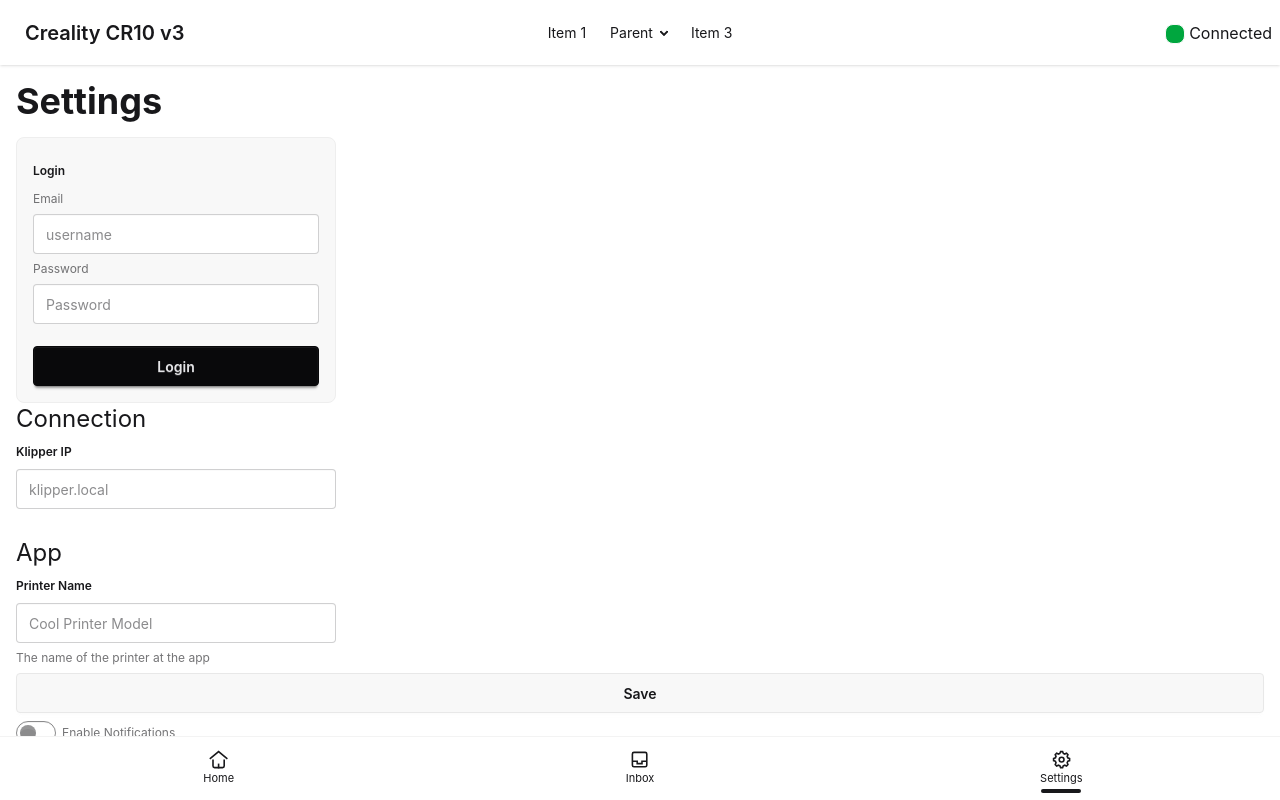
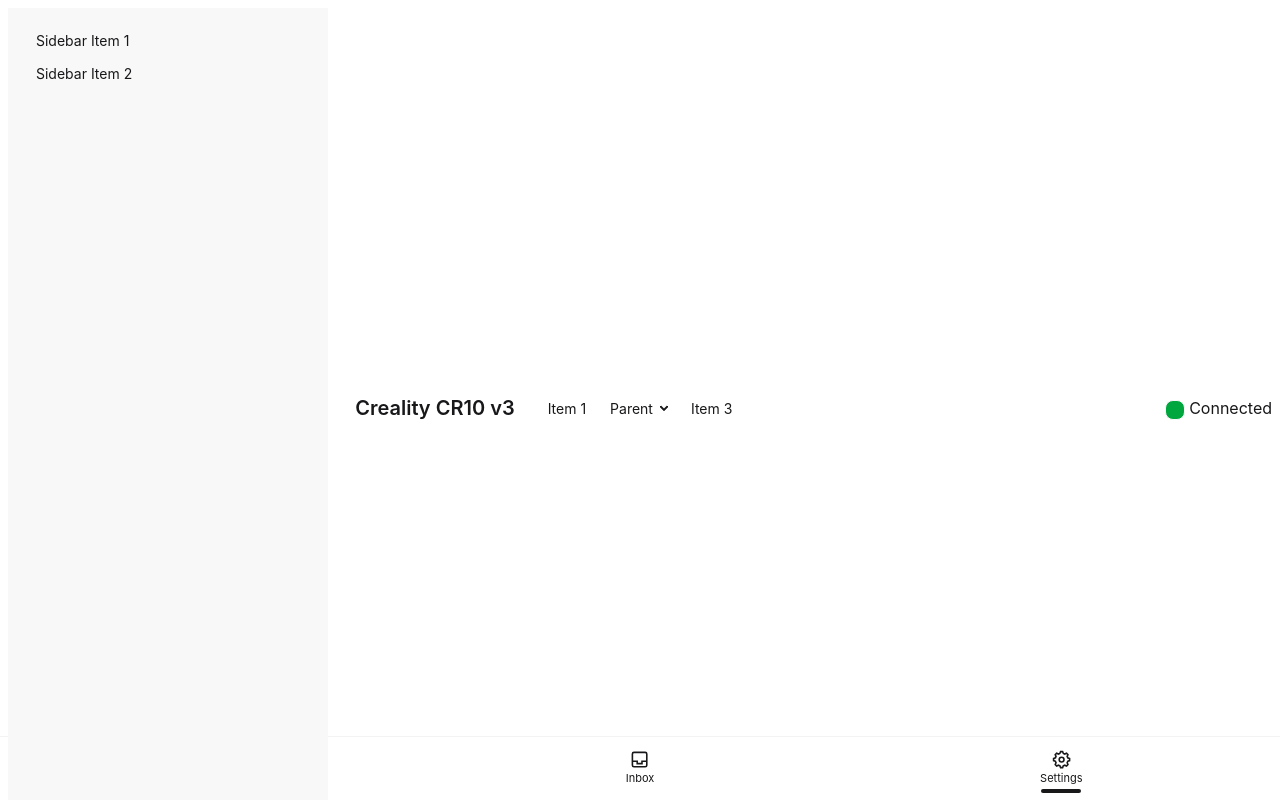
Before and after one commit to caioabrahao/klipper-mobile, a Vue app: page /settings in a window 1280 px wide. Shown: the top 800 px of the page. Built offline with nearby package versions, Linux system fonts and the light colour scheme; no server answers.

Commit message:
added half baked sidebar

```diff
--- a/src/components/Header.vue
+++ b/src/components/Header.vue
@@ -1,24 +1,25 @@
 <template>
 <div class="navbar bg-base-100 shadow-sm">
     <div class="navbar-start">
-        <div class="dropdown">
-        <div tabindex="0" role="button" class="btn btn-ghost lg:hidden">
-            <svg xmlns="http://www.w3.org/2000/svg" class="h-5 w-5" fill="none" viewBox="0 0 24 24" stroke="currentColor"> <path stroke-linecap="round" stroke-linejoin="round" stroke-width="2" d="M4 6h16M4 12h8m-8 6h16" /> </svg>
+
+        <div class="drawer lg:drawer-open">
+            <input id="my-drawer-3" type="checkbox" class="drawer-toggle" />
+            <div class="drawer-content flex flex-col items-center justify-center">
+                <!-- Page content here -->
+                <label for="my-drawer-3" tabindex="0" role="button" class="btn btn-ghost drawer-button lg:hidden">
+                    <svg xmlns="http://www.w3.org/2000/svg" class="h-5 w-5" fill="none" viewBox="0 0 24 24" stroke="currentColor"> <path stroke-linecap="round" stroke-linejoin="round" stroke-width="2" d="M4 6h16M4 12h8m-8 6h16" /> </svg>
+                </label>
+            </div>
+            <div class="drawer-side">
+                <label for="my-drawer-3" aria-label="close sidebar" class="drawer-overlay"></label>
+                <ul class="menu bg-base-200 min-h-full w-80 p-4">
+                <!-- Sidebar content here -->
+                <li><a>Sidebar Item 1</a></li>
+                <li><a>Sidebar Item 2</a></li>
+                </ul>
+            </div>
         </div>
-        <ul
-            tabindex="-1"
-            class="menu menu-sm dropdown-content bg-base-100 rounded-box z-1 mt-3 w-52 p-2 shadow">
-            <li><a>Item 1</a></li>
-            <li>
-            <a>Parent</a>
-            <ul class="p-2">
-                <li><a>Submenu 1</a></li>
-                <li><a>Submenu 2</a></li>
-            </ul>
-            </li>
-            <li><a>Item 3</a></li>
-        </ul>
-        </div>
+
         <a class="btn btn-ghost text-xl">Creality CR10 v3</a>
     </div>
     <div class="navbar-center hidden lg:flex">
--- a/src/views/DashboardView.vue
+++ b/src/views/DashboardView.vue
@@ -7,7 +7,7 @@
 </script>
 
 <template>
-    <section>
+    <section class="section">
         <div>
             <h2>Temperatures</h2>
             <div  class="flex justify-around">
--- a/src/views/SettingsView.vue
+++ b/src/views/SettingsView.vue
@@ -3,7 +3,7 @@
 </script>
 
 <template>
-    <section>
+    <section class="section">
         <h1>Settings</h1>
         <LoginForm/>
 
```
